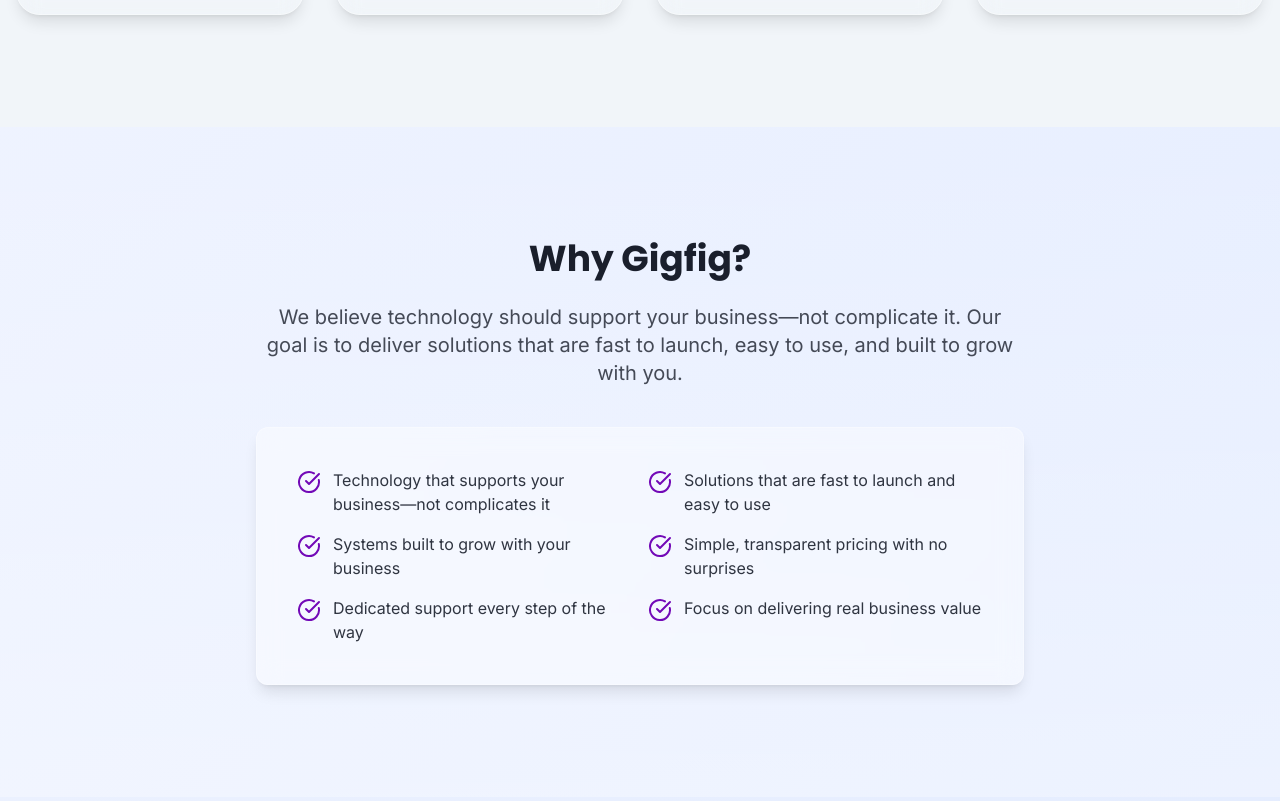
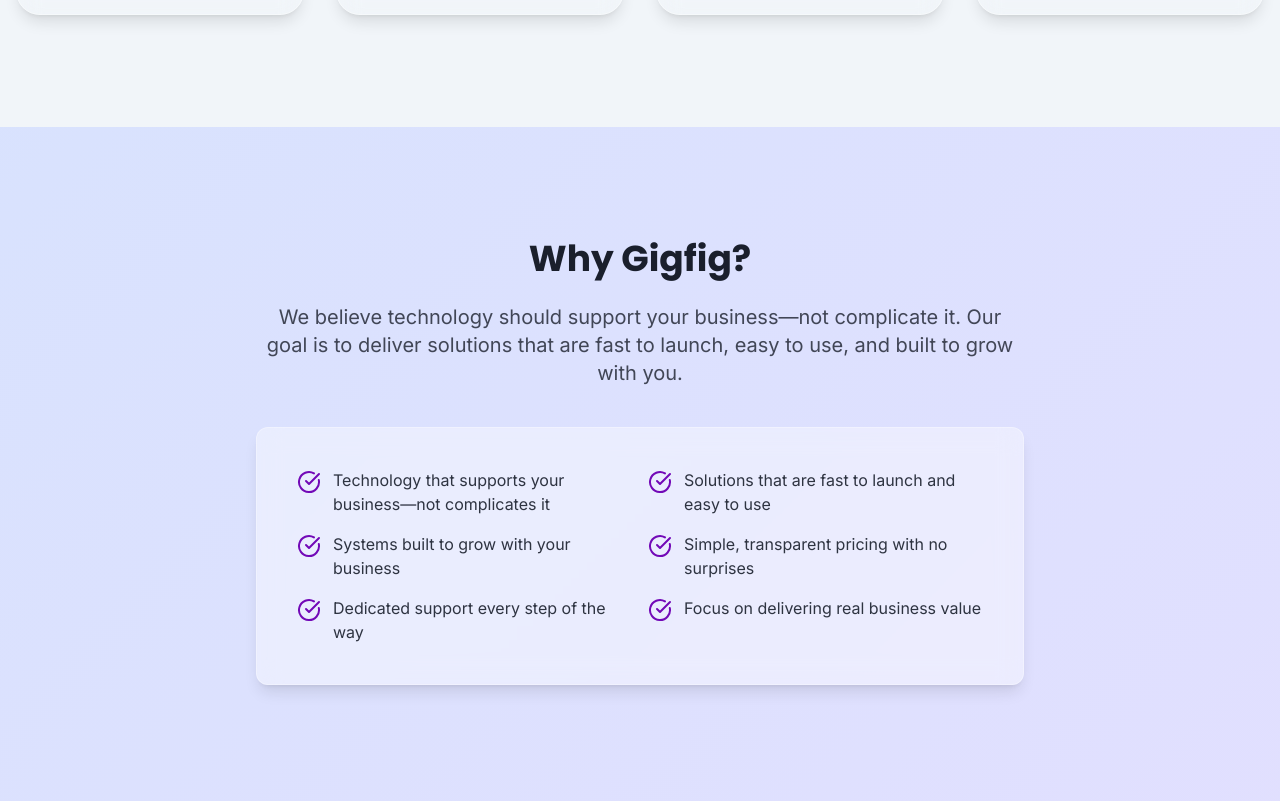
Before and after one commit to Womarali1992/gigfigsolutions, a React (Vite) app: page / in a window 1280 px wide. Shown: the part 1179-1980 px from the top of the page. Built offline with nearby package versions, Linux system fonts and the light colour scheme.

Commit message:
Change background to gradient
Update the background to a light blue to light purple gradient.

```diff
--- a/src/components/WhyGigfig.tsx
+++ b/src/components/WhyGigfig.tsx
@@ -13,7 +13,7 @@ const features = [
 
 const WhyGigfig = () => {
   return (
-    <section id="why-gigfig" className="py-20 md:py-28 bg-gradient-to-b from-white/0 to-white/30">
+    <section id="why-gigfig" className="py-20 md:py-28">
       <div className="container mx-auto px-4">
         <h2 className="section-title text-center">Why Gigfig?</h2>
         <p className="section-subtitle text-center">
--- a/src/index.css
+++ b/src/index.css
@@ -79,9 +79,9 @@
   }
 
   body {
-    @apply bg-background text-foreground font-sans;
+    @apply text-foreground font-sans;
     font-family: 'Inter', sans-serif;
-    background: linear-gradient(135deg, #f5f7ff 0%, #e0eaff 100%);
+    background: linear-gradient(135deg, #d3e4fd 0%, #e5deff 100%);
   }
 
   h1, h2, h3, h4, h5, h6 {
```
